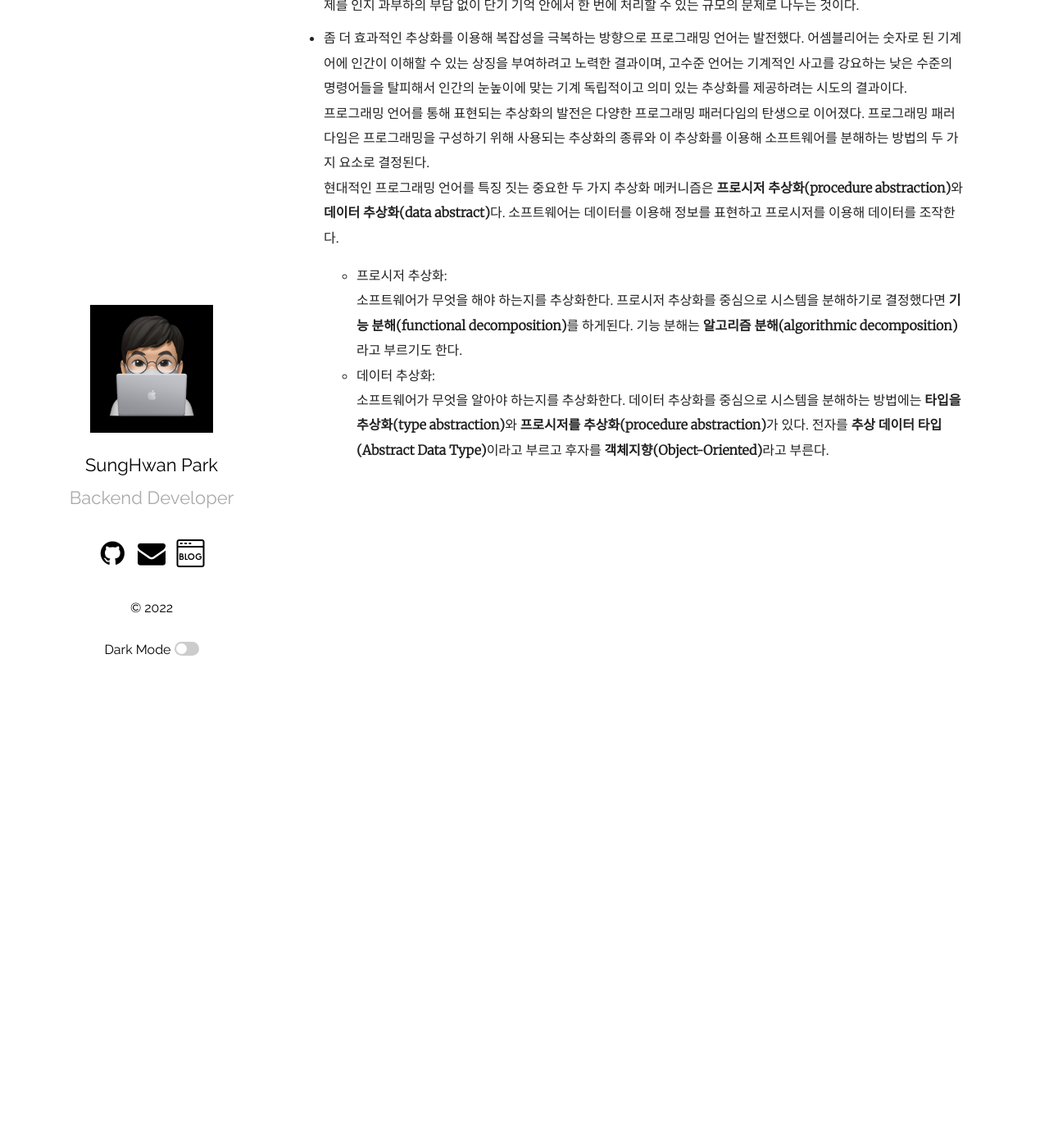
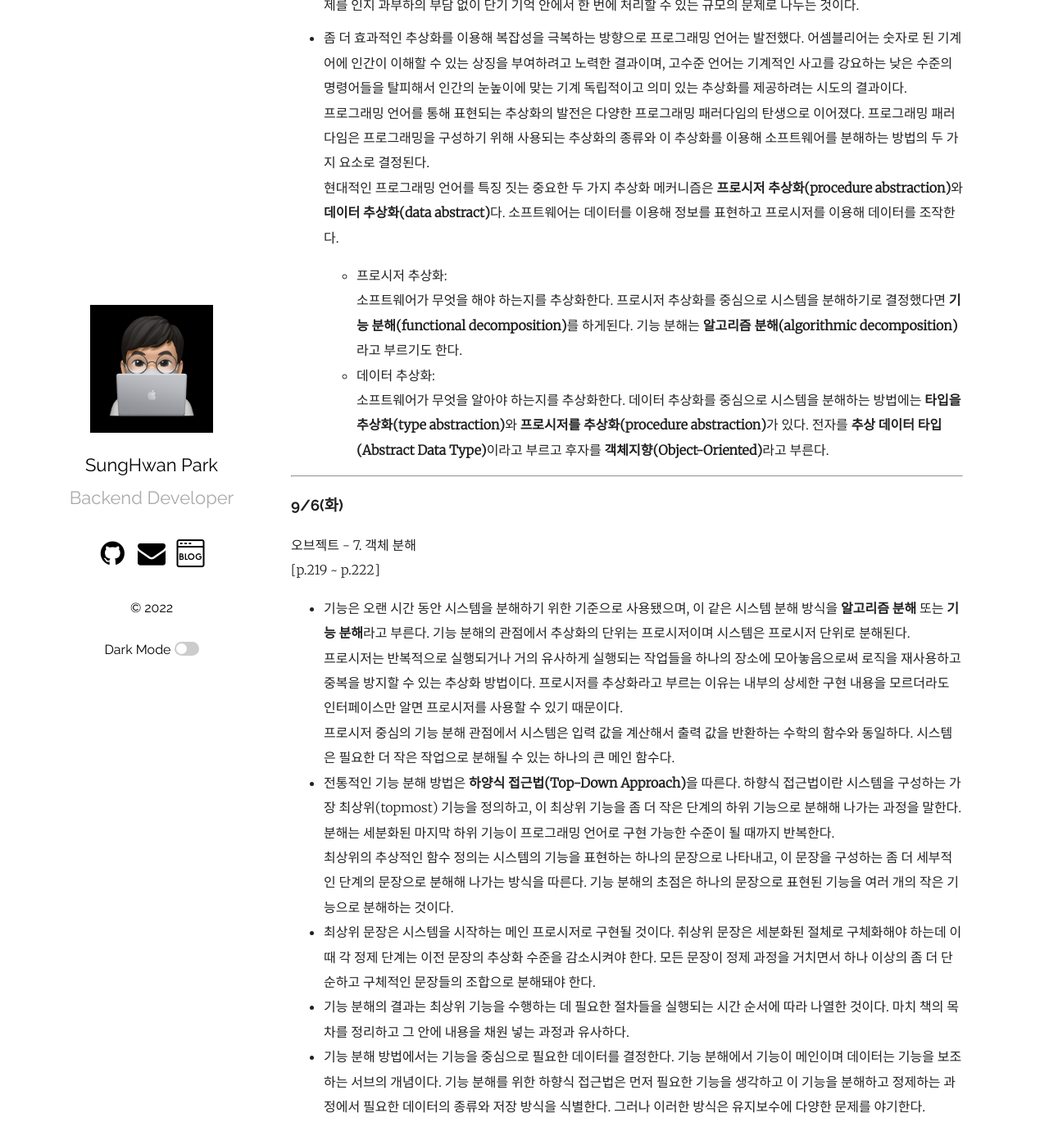
Before and after one commit to mrpark219/TIL, a Jekyll site: the page built from _posts/2022-09-01-9월TIL.markdown, in a window 1280 px wide and 1400 px high, scrolled down 6046 px. Shown: the top 1397 px of the window at 82% size. Built offline with Jekyll 4.4.1, drawn with Linux system fonts in a browser that asks for light colours; comment, search, counter and statistics services are not loaded.

Commit message:
feat: 2022-09-06 TIL 추가

```diff
--- a/_posts/2022-09-01-9월TIL.markdown
+++ b/_posts/2022-09-01-9월TIL.markdown
@@ -128,3 +128,19 @@ categories: 202209 TIL
         소프트웨어가 무엇을 해야 하는지를 추상화한다. 프로시저 추상화를 중심으로 시스템을 분해하기로 결정했다면 **기능 분해(functional decomposition)**를 하게된다. 기능 분해는 **알고리즘 분해(algorithmic decomposition)**라고 부르기도 한다.
     -   데이터 추상화:
         소프트웨어가 무엇을 알아야 하는지를 추상화한다. 데이터 추상화를 중심으로 시스템을 분해하는 방법에는 **타입을 추상화(type abstraction)**와 **프로시저를 추상화(procedure abstraction)**가 있다. 전자를 **추상 데이터 타입(Abstract Data Type)**이라고 부르고 후자를 **객체지향(Object-Oriented)**라고 부른다.
+
+---
+
+### 9/6(화)
+
+오브젝트 - 7. 객체 분해
+[p.219 ~ p.222]
+
+-   기능은 오랜 시간 동안 시스템을 분해하기 위한 기준으로 사용됐으며, 이 같은 시스템 분해 방식을 **알고리즘 분해** 또는 **기능 분해**라고 부른다. 기능 분해의 관점에서 추상화의 단위는 프로시저이며 시스템은 프로시저 단위로 분해된다.
+    프로시저는 반복적으로 실행되거나 거의 유사하게 실행되는 작업들을 하나의 장소에 모아놓음으로써 로직을 재사용하고 중복을 방지할 수 있는 추상화 방법이다. 프로시저를 추상화라고 부르는 이유는 내부의 상세한 구현 내용을 모르더라도 인터페이스만 알면 프로시저를 사용할 수 있기 때문이다.
+    프로시저 중심의 기능 분해 관점에서 시스템은 입력 값을 계산해서 출력 값을 반환하는 수학의 함수와 동일하다. 시스템은 필요한 더 작은 작업으로 분해될 수 있는 하나의 큰 메인 함수다.
+-   전통적인 기능 분해 방법은 **하양식 접근법(Top-Down Approach)**을 따른다. 하향식 접근법이란 시스템을 구성하는 가장 최상위(topmost) 기능을 정의하고, 이 최상위 기능을 좀 더 작은 단계의 하위 기능으로 분해해 나가는 과정을 말한다. 분해는 세분화된 마지막 하위 기능이 프로그래밍 언어로 구현 가능한 수준이 될 때까지 반복한다.
+     최상위의 추상적인 함수 정의는 시스템의 기능을 표현하는 하나의 문장으로 나타내고, 이 문장을 구성하는 좀 더 세부적인 단계의 문장으로 분해해 나가는 방식을 따른다. 기능 분해의 초점은 하나의 문장으로 표현된 기능을 여러 개의 작은 기능으로 분해하는 것이다.
+-   최상위 문장은 시스템을 시작하는 메인 프로시저로 구현될 것이다. 취상위 문장은 세분화된 절체로 구체화해야 하는데 이때 각 정제 단계는 이전 문장의 추상화 수준을 감소시켜야 한다. 모든 문장이 정제 과정을 거치면서 하나 이상의 좀 더 단순하고 구체적인 문장들의 조합으로 분해돼야 한다.
+-   기능 분해의 결과는 최상위 기능을 수행하는 데 필요한 절차들을 실행되는 시간 순서에 따라 나열한 것이다. 마치 책의 목차를 정리하고 그 안에 내용을 채원 넣는 과정과 유사하다.
+-   기능 분해 방법에서는 기능을 중심으로 필요한 데이터를 결정한다. 기능 분해에서 기능이 메인이며 데이터는 기능을 보조하는 서브의 개념이다. 기능 분해를 위한 하향식 접근법은 먼저 필요한 기능을 생각하고 이 기능을 분해하고 정제하는 과정에서 필요한 데이터의 종류와 저장 방식을 식별한다. 그러나 이러한 방식은 유지보수에 다양한 문제를 야기한다.
```
